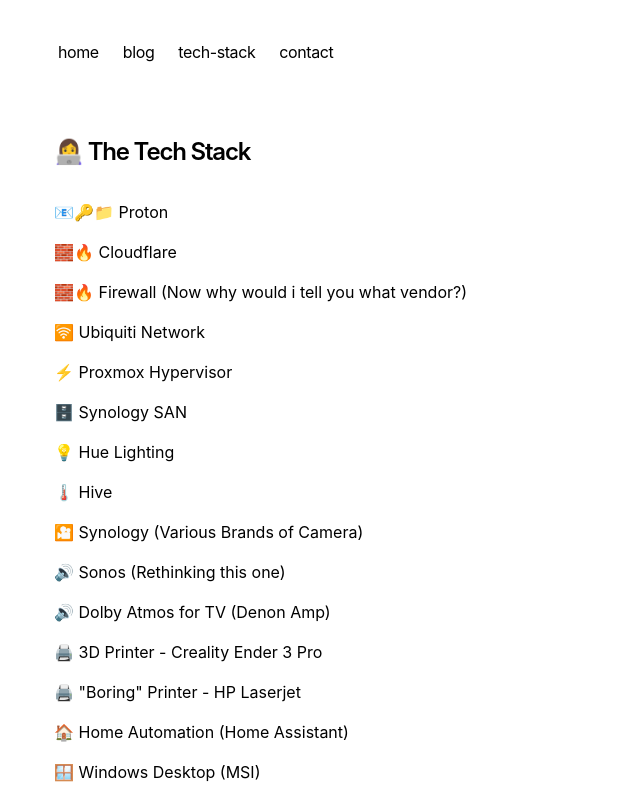
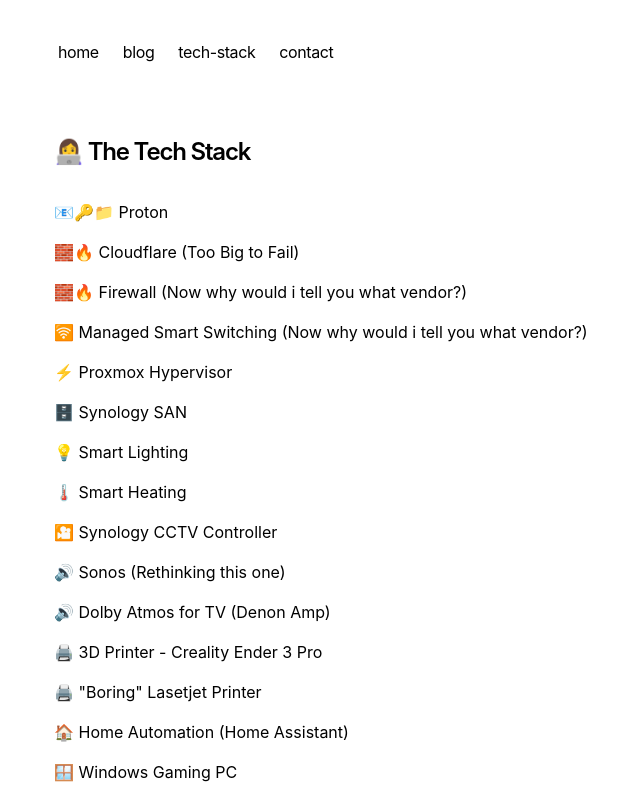
Before and after one commit to MichelleFindlay/lp0.uk, a Next.js app: page /stack in a window 1280 px wide. Shown: the top 800 px of the page, without its empty margins (298-938 px from the left). Built offline with nearby package versions, Linux system fonts and the light colour scheme.

Commit message:
Update device labels for clarity and specificity

```diff
--- a/app/stack/page.tsx
+++ b/app/stack/page.tsx
@@ -12,7 +12,7 @@
       </p>
 
       <p className="mb-4">
-        {`🧱🔥 Cloudflare`}
+        {`🧱🔥 Cloudflare (Too Big to Fail)`}
       </p>
 
       <p className="mb-4">
@@ -20,7 +20,7 @@
       </p>
 
       <p className="mb-4">
-        {`🛜 Ubiquiti Network`}
+        {`🛜 Managed Smart Switching  (Now why would i tell you what vendor?)`}
       </p>
 
       <p className="mb-4">
@@ -32,15 +32,15 @@
       </p>
 
       <p className="mb-4">
-        {`💡 Hue Lighting`}
+        {`💡 Smart Lighting`}
       </p>
 
       <p className="mb-4">
-        {`🌡 Hive`}
+        {`🌡 Smart Heating`}
       </p>
 
       <p className="mb-4">
-        {`🎦 Synology (Various Brands of Camera)`}
+        {`🎦 Synology CCTV Controller`}
       </p>
 
       <p className="mb-4">
@@ -56,7 +56,7 @@
       </p>
 
       <p className="mb-4">
-        {`🖨️ "Boring" Printer - HP Laserjet`}
+        {`🖨️ "Boring" Lasetjet Printer`}
       </p>
 
       <p className="mb-4">
@@ -64,11 +64,11 @@
       </p>
 
       <p className="mb-4">
-        {`🪟 Windows Desktop (MSI)`}
+        {`🪟 Windows Gaming PC`}
       </p>
 
       <p className="mb-4">
-        {`📡 Plane Radar (Reporting to Flight Radar 24)`}
+        {`📡 Plane Radar (Pi) (Reporting to Flight Radar 24)`}
       </p>
 
       <p className="mb-4">
```
